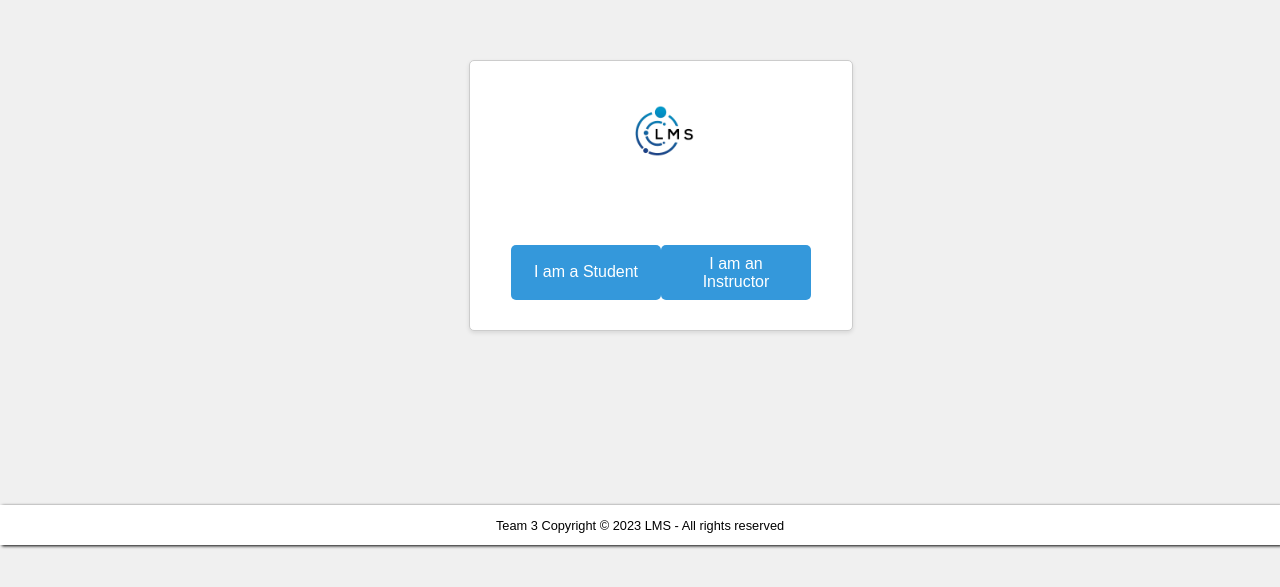
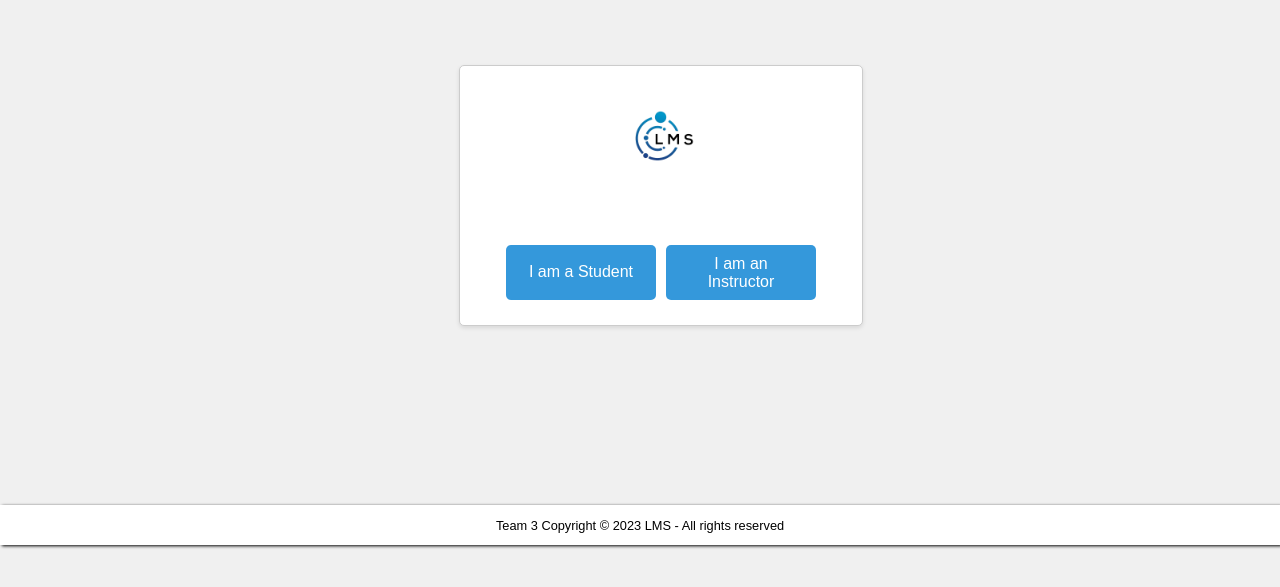
Before and after one commit to WSU-4110/LearningManagementSystem, a React (Create React App) app in the folder frontend/: page / in a window 1280 px wide. Shown: the part 255-842 px from the top of the page. Built offline with nearby package versions, Linux system fonts and the light colour scheme; the HTML template or start-up script is replaced by a standard one.

Commit message:
Fix spacing issue with landing page

```diff
--- a/frontend/src/css/login.css
+++ b/frontend/src/css/login.css
@@ -39,11 +39,10 @@ body {
     align-items: center;
 }
 
-  .container-button > button {
-    width: 100px;
-    height: 40px;
+  .buttonContainer > button {
+    flex-basis: calc(50% - 10px);
+    margin: 5px;
     text-align: center;
-    margin: 0 .5em;
   }
 
   .login_username {
```
